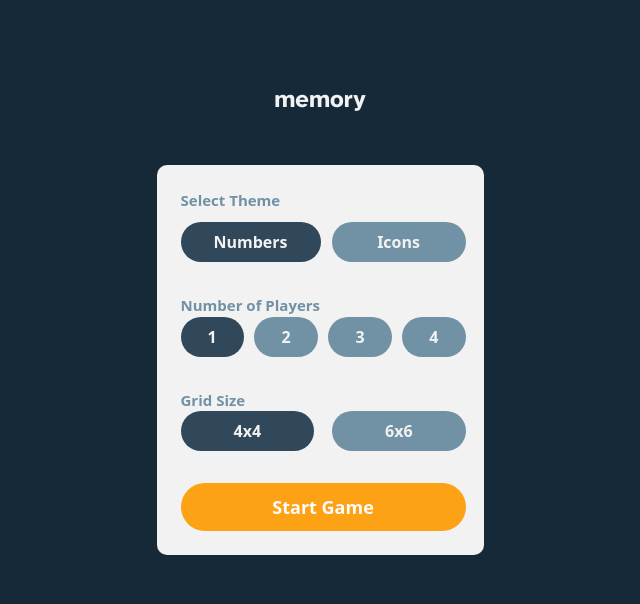
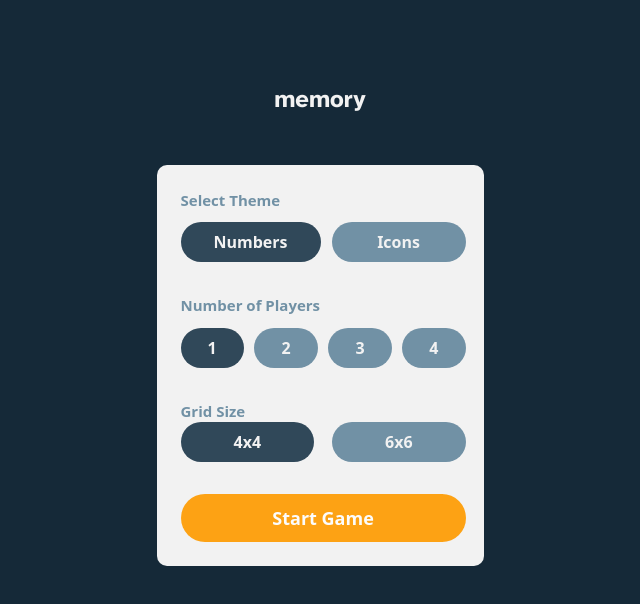
Before and after one commit to rcrosbourne/memory-game, a Next.js app: page / in a window 1280 px wide. Shown: the top 604 px of the page, without its empty margins (320-960 px from the left). Built offline with nearby package versions, Linux system fonts and the light colour scheme.

Commit message:
Set up the design system

```diff
--- a/pages/index.tsx
+++ b/pages/index.tsx
@@ -38,7 +38,7 @@ const Home: NextPage = () => {
               <span className="text-left text-secondary-shade font-bold text-[15px] leading[19px]">
                 Number of Players
               </span>
-              <div className="flex items-center justify-between gap-[10px]">
+              <div className="flex items-center justify-between gap-[10px] w-full mt-[11px]">
                 <button className="btn-secondary btn-active px-[27px] py-[10px]">
                   1
                 </button>
```
